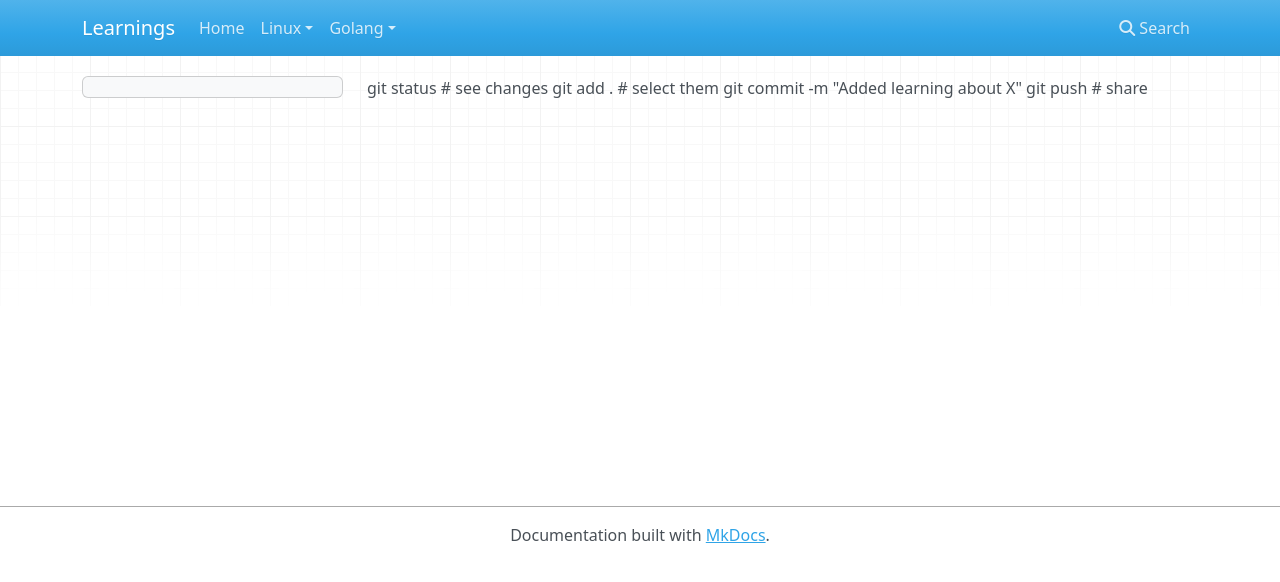
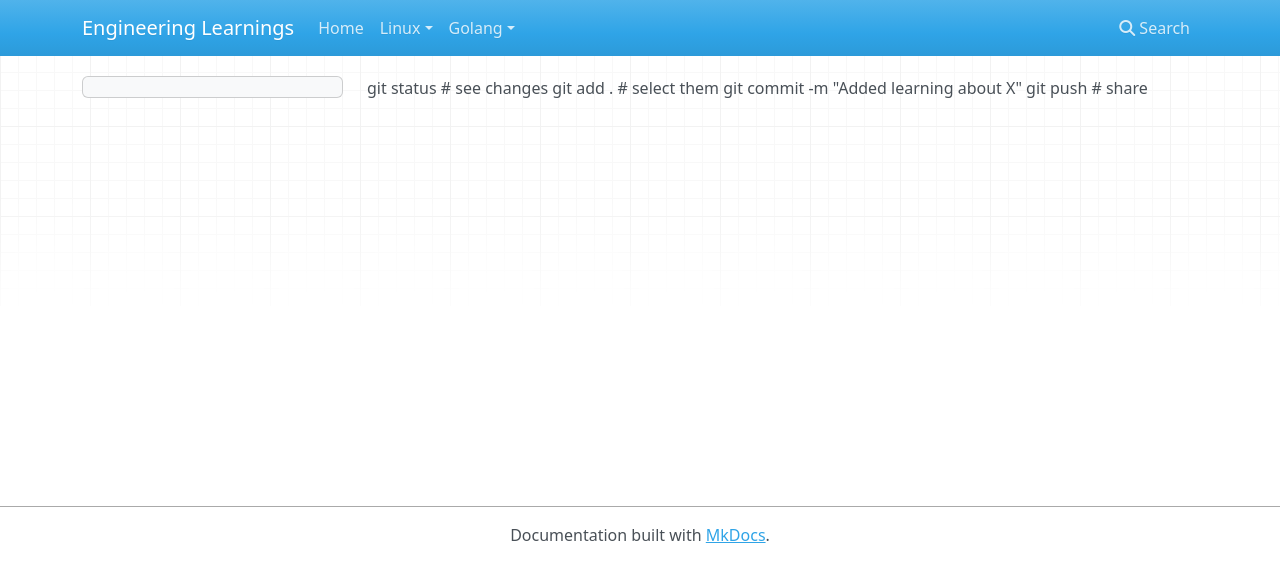
Before and after one commit to githubfordevops/Learnings, an MkDocs documentation site: the page built from docs/others/gitfilecommands.md, in a window 1280 px wide. Shown: the top 582 px of the page. Built offline with MkDocs 1.6.1, drawn with Linux system fonts in a browser that asks for light colours; nearby versions of some CDN libraries.

Commit message:
Update mkdocs.yml

```diff
--- a/mkdocs.yml
+++ b/mkdocs.yml
@@ -1,8 +1,10 @@
-site_name: Learnings
+site_name: Engineering Learnings
 
 nav:
   - Home: index.md
+
   - Linux:
-      - SSH known_hosts: linux/known-hosts.md
+      - SSH known_hosts: linux/known_hosts.md
+
   - Golang:
-      - Reconciler: golang/reconciler-basics.md
+      - Reconciler basics: golang/reconciler-basics.md
```
